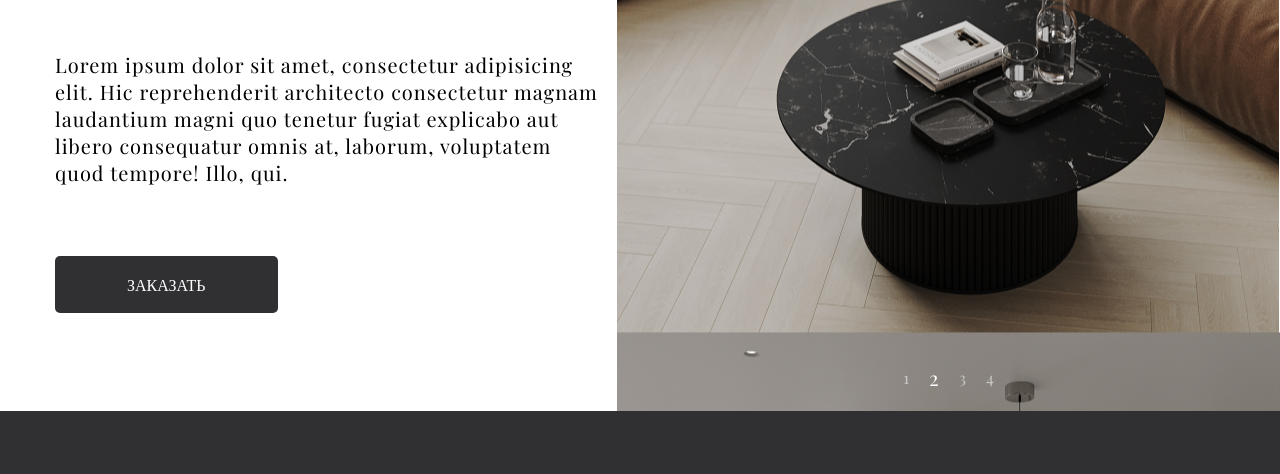
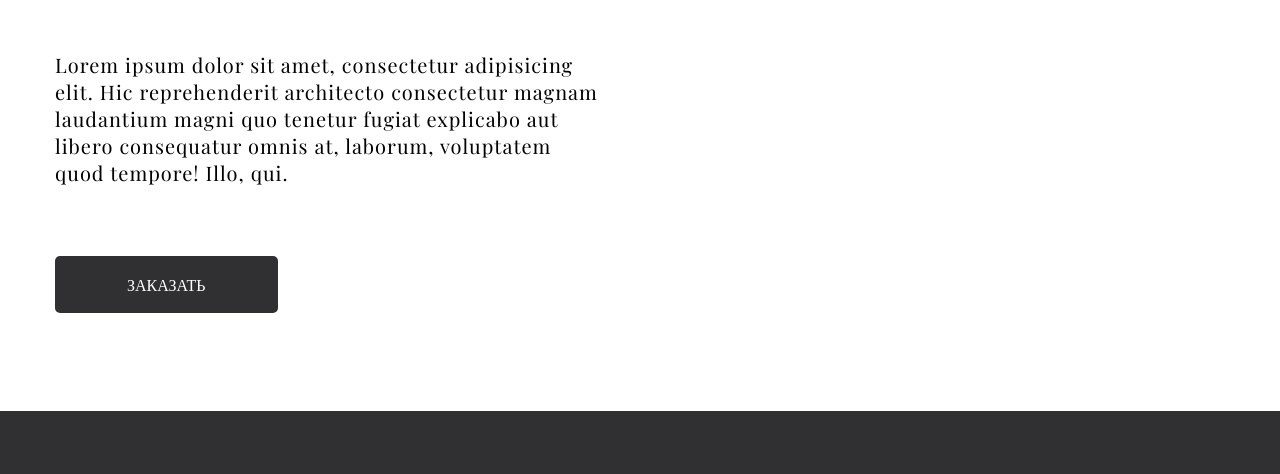
Before and after one commit to EmilKhamatnurov/Eduard_Mebel, a plain HTML site: page index.html in a window 1280 px wide. Shown: the part 418-892 px from the top of the page. Drawn offline with nearby package versions, Linux system fonts and the light colour scheme.

Commit message:
Убрал слайдер

```diff
--- a/index.html
+++ b/index.html
@@ -38,22 +38,7 @@
 		<!-- Код для Слайдера -->
         <!-- <div class="header__slider">
         </div> -->
-		<div class="header__slider">
-			<div class="slider-container">
-				<div class="slider">
-					<div class="slide"><img src="resources/MainSliderImage 1.png"></div>
-					<div class="slide"><img src="resources/MainSliderImage 2.png"></div>
-					<div class="slide"><img src="resources/MainSliderImage 3.png"></div>
-					<div class="slide"><img src="resources/MainSliderImage 4.png"></div>
-				</div>
-				<div class="pagination">
-					<button class="pagination-btn active" data-index="0">1</button>
-					<button class="pagination-btn" data-index="1">2</button>
-					<button class="pagination-btn" data-index="2">3</button>
-					<button class="pagination-btn" data-index="3">4</button>
-				</div>
-			</div>
-		</div>
+
     </header>
 	<main class="main">
 		<section class="news-section">
--- a/styles/main.css
+++ b/styles/main.css
@@ -86,60 +86,14 @@ html {
 
 .header__slider {
 	position: absolute;
-	right: 0;
+	left: 55%;
 	top: 0;
-	width: 663px;
+
+	/* width: 663px; */
 	height: 829px;
 }
 
-/* ГЛАВНЫЙ СЛАЙДЕР */
-.slider-container {
-	position: absolute;
-	width: 663px;
-	/* height: 829px; */
-	height: 100%;
-	right: 0;
-	top: 0;
-	overflow: hidden;
-}
 
-.slider {
-	position: absolute;
-	top: 0;
-	left: 0;
-	height: 100%;
-	width: 100%;
-	display: flex;
-	flex-direction: column;
-	transition: transform 1s ease;
-}
-
-.slide {
-	flex: 1;
-}
-
-.pagination {
-	position: absolute;
-	bottom: 20px;
-	left: 50%;
-	transform: translateX(-50%);
-	display: flex;
-	justify-content: center;
-}
-
-.pagination-btn {
-	font-size: 16px;
-	color: #ffffff8e;
-	border: none;
-	background: transparent;
-	margin: 0 10px;
-	cursor: pointer;
-}
-
-.pagination-btn.active {
-	color: rgb(255, 255, 255);
-	font-size: 20px;
-}
 
 /* ГЛАВНАЯ СЕКЦИЯ */
 .main {}
```
